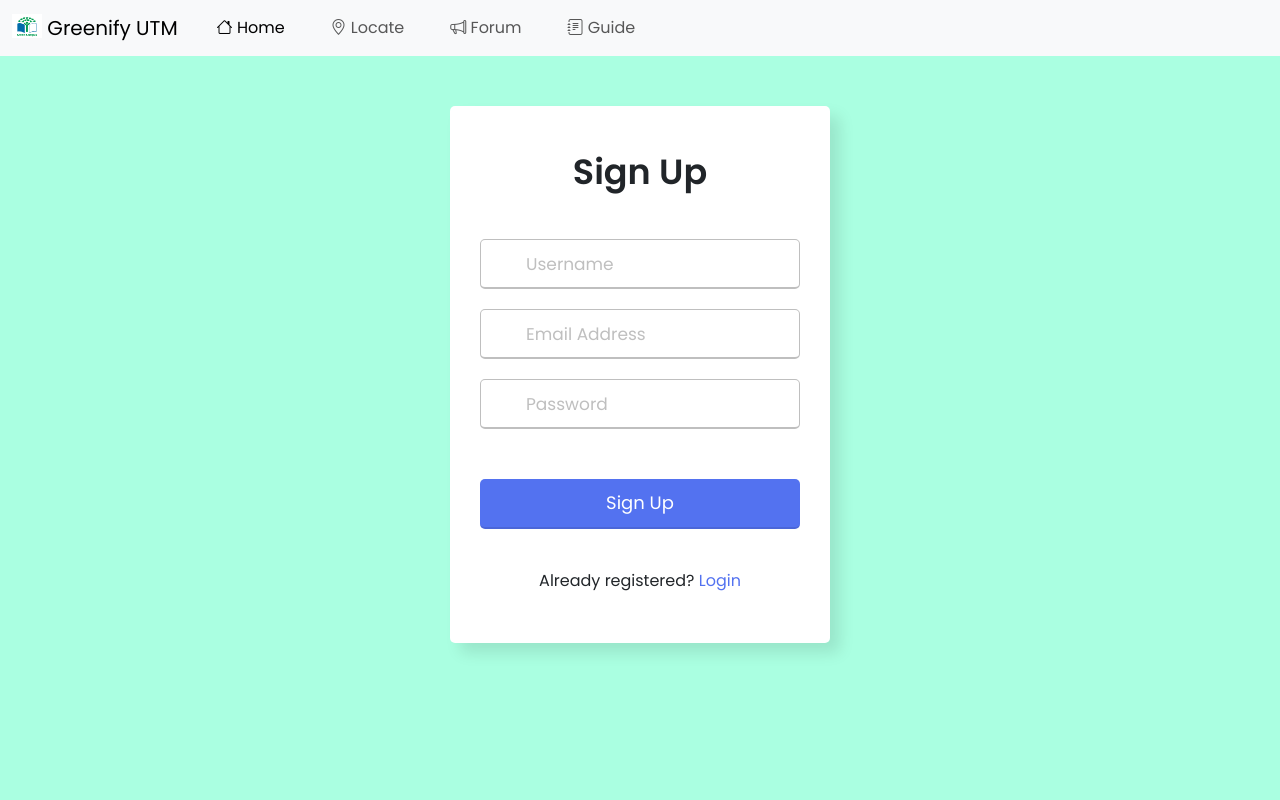
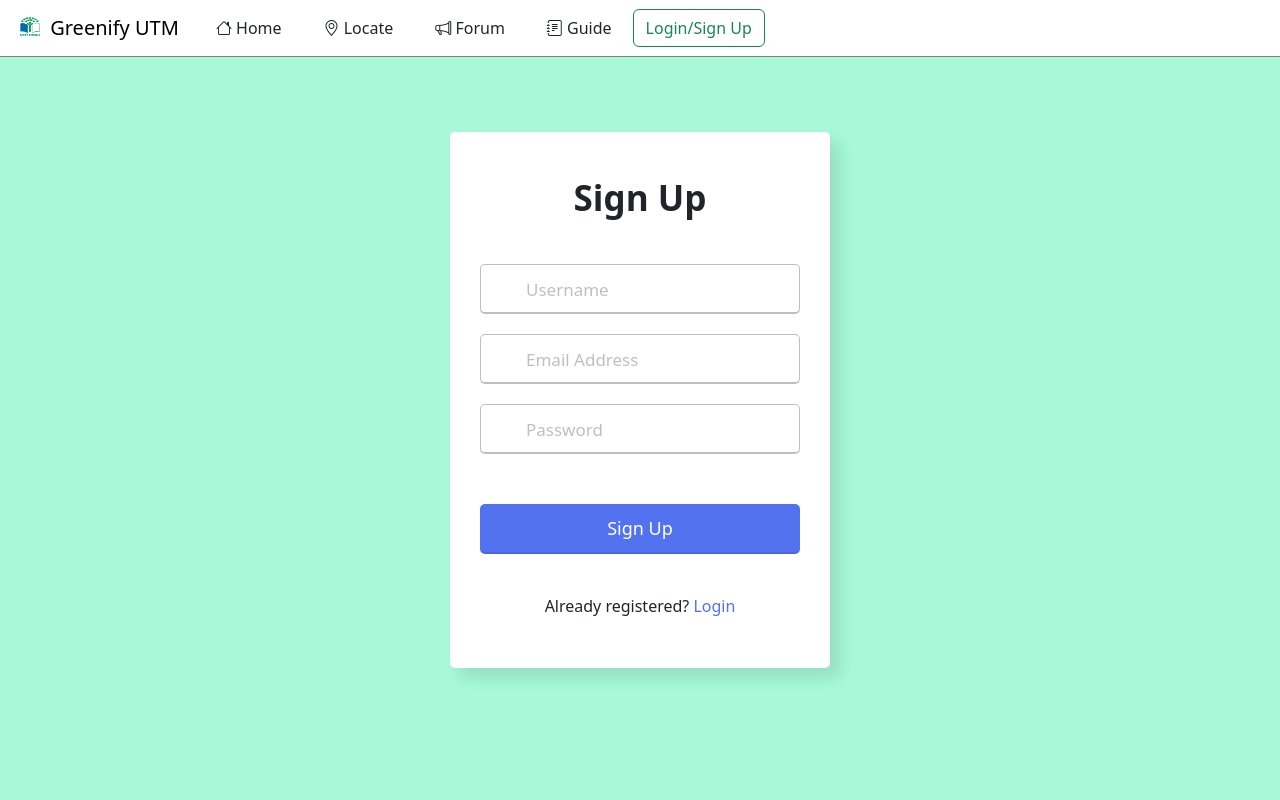
Before and after one commit to jessLijie/green-campus, a PHP site: page /signup.php in a window 1280 px wide. Run offline with PHP 8.4, Linux system fonts and the light colour scheme; data that the repository does not hold is empty.

Commit message:
update header

```diff
--- a/css/login.css
+++ b/css/login.css
@@ -1,14 +1,20 @@
 @import url('https://fonts.googleapis.com/css2?family=Poppins:wght@400;500;600&display=swap');
-body{
-    background-color: #aaffe1;
+.pageContainer{
+  background-color: rgb(167, 249, 215);
+  min-height: 100vh;
+  width: 100%;
+  top: 0;
+  position: absolute;
+  display: flex;
+  justify-content: center;
+  align-items: center;
 }
 ::selection{
   color: #fff;
   background: #5372F0;
 }
+
 .wrapper{
-  margin-top: 50px;
-  margin-bottom: 50px;
   width: 380px;
   padding: 40px 30px 50px 30px;
   background: #fff;
@@ -142,3 +148,20 @@ form input[type="submit"]:hover{
   padding: 10px 0;
   margin: 0;
 }
+
+.message p{
+  padding: 10px 0;
+  border: 1px lightcyan solid;
+}
+
+.btnnn{
+  background-color: #5372F0;
+  color: #fff;
+  border: none;
+  border-radius: 10px;
+  padding: 10px 20px;
+}
+
+.btnnn:hover{
+  background-color: #2c52ed;
+}
--- a/css/main.css
+++ b/css/main.css
@@ -1,15 +1,4 @@
-.nav-item{
-    padding: 0 15px;
-}
-
 body{
     font-family: 'Poppins', sans-serif;
     width: 100%;
 }
-
-.fixedpos{
-    position: fixed;
-    top: 0;
-    z-index: 10;
-    width: 100%;
-}
--- a/header.php
+++ b/header.php
@@ -1,49 +1,140 @@
-<html>
+<!DOCTYPE html>
+<html lang="en">
   <head>
+        <meta charset="UTF-8">
+        <meta http-equiv="X-UA-Compatible" content="IE=edge">
         <link rel="stylesheet" href="https://cdn.jsdelivr.net/npm/bootstrap-icons@1.10.5/font/bootstrap-icons.css">
         <link href="https://cdn.jsdelivr.net/npm/bootstrap@5.3.1/dist/css/bootstrap.min.css" rel="stylesheet"
         integrity="sha384-4bw+/aepP/YC94hEpVNVgiZdgIC5+VKNBQNGCHeKRQN+PtmoHDEXuppvnDJzQIu9" crossorigin="anonymous">
-        <link rel="stylesheet" href="css/main.css">
+        <meta name="viewport" content="width=device-width, initial-scale=1.0">
+        <style>
+            .navbar{
+                width: 100%;
+                background-color: white;
+                border-bottom: 1px solid gray;
+            }
+            .nav-container{
+                display: flex;
+                width: 100%;
+                align-items: center;
+                padding: 0 15px;
+            }
+            .nav-menu{
+                display: flex;
+                list-style: none;
+                margin: 0;
+                padding: 0;
+            }
+            .fixedpos{
+                position: fixed;
+                top: 0;
+                z-index: 10;
+                width: 100%;
+            }
+            .nav-item{
+                padding: 0 15px;
+            }
+            .nav-link{
+                padding: 6px;
+                white-space: nowrap;
+            }
+            .account{
+                margin-left: auto;
+            }
+            .nav-link.active{
+                font-weight: 500;
+            }
+            .nav-link:hover{
+                background-color: whitesmoke;
+            }
+            .account{
+                position: relative;
+            }
+            .accountInfo{
+                display: flex;
+                align-items: center;
+            }
+            .account:hover{
+                cursor: pointer;
+            }
+            .accountInfo p{
+                margin: 0;
+            }
+            .accountDropdown{
+                list-style: none;
+                padding: 0;
+                margin: 0;
+                position: absolute;
+                top: 45px;
+                right: 0;
+                background-color: white;
+                width: 100%;
+                height: 0;
+                transition: height 0.3s linear;
+                transition-delay: 0.1s;
+                overflow: hidden;
+                box-shadow: rgba(50, 50, 93, 0.25) 0px 6px 12px -2px, rgba(0, 0, 0, 0.3) 0px 3px 7px -3px;
+            }
+            .account:hover .accountDropdown{
+                height: 88px;
+                transition: height 0.3s linear;
+                transition-delay: 0.1s;
+            }
+            .accountDropdown li{
+                height: fit-content;
+                display: flex;
+            }
+            .accountDropdown li a{
+                text-decoration: none;
+                color: black;
+                padding: 10px 15px;
+            }
+            .accountDropdown li:hover{
+                background-color: whitesmoke;
+            }
+
+        </style>
     </head>
     <body>
-        <nav class="navbar navbar-expand-lg bg-body-tertiary fixedpos">
-            <div class="container-fluid">
-                <a class="navbar-brand" href="#">
+        <nav class="navbar fixedpos">
+            <div class="nav-container">
+                <a class="navbar-brand" href="main.php">
                     <img src="./images/icon.png" alt="Logo" width="30" height="24" class="d-inline-block align-text-top">
                     Greenify UTM
                 </a>
-                <div class="collapse navbar-collapse" id="navbarTogglerDemo02">
-                    <ul class="navbar-nav me-auto mb-2 mb-lg-0">
+                <ul class="nav-menu">
                     <li class="nav-item">
                         <a class="nav-link <?php echo ($currentPage=="home")? 'active' : ''?> " aria-current="page" href="main.php"> <i class="bi bi-house"></i> Home</a>
                     </li>
 
                     <li class="nav-item">
-                            <a class="nav-link <?php echo ($currentPage=="locate")? 'active' : ''?> " href="locate.php"> <i class="bi bi-geo-alt"></i> Locate</a>
+                        <a class="nav-link <?php echo ($currentPage=="locate")? 'active' : ''?> " href="<?php echo (isset($_SESSION['login']))? 'locate.php' : 'login.php'; ?>" > <i class="bi bi-geo-alt"></i> Locate</a>
                     </li>
 
                     <li class="nav-item">
-                            <a class="nav-link <?php echo ($currentPage=="forum")? 'active' : ''?> " href="forum.php"> <i class="bi bi-megaphone"></i> Forum</a>
+                        <a class="nav-link <?php echo ($currentPage=="forum")? 'active' : ''?> " href="<?php echo (isset($_SESSION['login']))? 'forum.php' : 'login.php'; ?>"> <i class="bi bi-megaphone"></i> Forum</a>
                     </li>
 
                     <li class="nav-item">
-                            <a class="nav-link <?php echo ($currentPage=="guide")? 'active' : ''?> " href="guide.php"> <i class="bi bi-journal-text"></i> Guide</a>
+                        <a class="nav-link <?php echo ($currentPage=="guide")? 'active' : ''?> " href="<?php echo (isset($_SESSION['login']))? 'guide.php' : 'login.php'; ?>"> <i class="bi bi-journal-text"></i> Guide</a>
                     </li>
                 </ul>
-
+                <?php if(isset($_SESSION['login'])){ ?>
+                <div class="account">
+                    <div class="accountInfo">
+                        <i class="bi bi-person-circle" style='margin: 0 10px; font-size: 30px;'></i>
+                        <p><?php echo $_SESSION['username']; ?></p>
+                        <i class="bi bi-caret-down-fill" style='margin: 0 10px;'></i>
                     </div>
-                <?php
-                    if (!isset($_SESSION['login'])){ ?>
+                    <ul class="accountDropdown">
+                        <li><a href="profile.php"><i class="bi bi-person-fill" style='margin: 0 10px 0 0;'></i>Profile</a></li>
+                        <li><a href="logout.php"><i class="bi bi-box-arrow-left" style='margin: 0 10px 0 0;'></i>Log Out</a></li>
+                    </ul>
+                </div>
+                <?php } else{ ?>
                     <a href="login.php"><button type="button" class="btn btn-outline-success" >Login/Sign Up</button></a>
-                <?php } else {?>
-
-
-                    <a href="logout.php"><button type="button" class="btn btn-outline-danger" >Log Out</button></a>
                 <?php } ?>
-
             </div>
-
         </nav>
     </body>
-
 </html>
--- a/post.php
+++ b/post.php
@@ -173,7 +173,7 @@
                 <div class="addcomment">
                     <i class="bi bi-person-circle" style='margin: 0 10px; font-size: 30px;'></i>
                     <form action="" method="post">
-                        <input type="text" name="postComment" class="commentInput" />
+                        <input type="text" name="postComment" class="commentInput" required />
                         <input type="hidden" name="pid" value="<?php echo $postID ?>"/>
                         <input type="submit" name="submitComment" value="Add Comment" class="submitCommentBtn"/>
                     </form>
@@ -196,11 +196,11 @@
                     <div class="comment">
                         <div class="commentUser">
                             <i class="bi bi-person-circle" style='margin: 0 10px; font-size: 30px;'></i>
-                            <p style='margin: 0 10px 0 0;'><?php echo $cusername; ?></p>
+                            <p style='margin: 0 10px 0 0; font-weight: bold;'><?php echo $cusername; ?></p>
                             <p style='margin: 0;'><?php echo $ctime; ?></p>
                         </div>
                         <div class="comment-content">
-                            <p><?php echo $commentContent; ?></p>
+                            <p style='margin: 0 0 5px 0;'><?php echo $commentContent; ?></p>
                         </div>
                         <div class="comment-feature">
                         <?php if($userID == $row['userID'] || $_SESSION['role']=="admin" ){ ?>
--- a/signup.php
+++ b/signup.php
@@ -11,42 +11,13 @@
         integrity="sha384-4bw+/aepP/YC94hEpVNVgiZdgIC5+VKNBQNGCHeKRQN+PtmoHDEXuppvnDJzQIu9" crossorigin="anonymous">
     <link rel="preconnect" href="https://fonts.googleapis.com">
     <link rel="stylesheet" href="css/login.css">
-    <link rel="stylesheet" href="css/main.css">
+    <!--<link rel="stylesheet" href="css/main.css">-->
     <link rel="stylesheet" href="https://cdn.jsdelivr.net/npm/bootstrap-icons@1.10.5/font/bootstrap-icons.css">
 </head>
 
 <body>
-    <nav class="navbar navbar-expand-lg bg-body-tertiary">
-        <div class="container-fluid">
-            <a class="navbar-brand" href="#">
-                <img src="images/icon.png" alt="Logo" width="30" height="24" class="d-inline-block align-text-top">
-                Greenify UTM
-            </a>
-            <div class="collapse navbar-collapse" id="navbarTogglerDemo02">
-                <ul class="navbar-nav me-auto mb-2 mb-lg-0">
-                    <li class="nav-item">
-                        <a class="nav-link active" aria-current="page" href="main.php"> <i class="bi bi-house"></i> Home</a>
-                    </li>
-
-                    <li class="nav-item">
-                        <a class="nav-link " href="#"> <i class="bi bi-geo-alt"></i> Locate</a>
-                    </li>
-
-                    <li class="nav-item">
-                        <a class="nav-link " href="#"> <i class="bi bi-megaphone"></i> Forum</a>
-                    </li>
-
-                    <li class="nav-item">
-                        <a class="nav-link " href="#"> <i class="bi bi-journal-text"></i> Guide</a>
-                    </li>
-                </ul>
-
-            </div>
-
-        </div>
-
-    </nav>
-    <center>
+    <?php include('header.php'); ?>
+    <div class="pageContainer">
         <div class="wrapper">
         <?php
         include("./connectdb.php");
@@ -56,34 +27,44 @@
             $email=$_POST['email'];
             $password=$_POST['password'];
 
-            $verify_query=mysqli_query($con, "SELECT email FROM users WHERE email='$email'");
+            $verify_email=mysqli_query($con, "SELECT email FROM users WHERE email='$email'");
+            $verify_username=mysqli_query($con, "SELECT username FROM users WHERE username='$username'");
 
-            if(mysqli_num_rows($verify_query)!=0)
+            if(mysqli_num_rows($verify_email)!=0 || mysqli_num_rows($verify_username)!=0)
             {
+                if(mysqli_num_rows($verify_email)!=0){
                     echo "<div class='message'>
-                <p>This email is used, Try another One Please!</p>
+                    <p><img src='images/cross.png' width='20px' height='20px' style='margin-right: 10px;' />This email is used, Try another One Please!</p>
                     </div> <br>";
 
-            echo "<a href='javascript:self.history.back()'><button class='btn'>Go Back</button>";
+                    echo "<a href='javascript:self.history.back()'><button class='btnnn'>Go Back</button>";
+                } else if(mysqli_num_rows($verify_username)!=0){
+                    echo "<div class='message'>
+                    <p><img src='images/cross.png' width='20px' height='20px' style='margin-right: 10px;' />This username is used, Try another One Please!</p>
+                    </div> <br>";
+
+                    echo "<a href='javascript:self.history.back()'><button class='btnnn'>Go Back</button>";
+                }
+
             $showForm=false;
 
             } else{
                 mysqli_query($con, "INSERT INTO users(username, uPassword, email, urole) VALUES('$username',md5('$password'), '$email', 'user')") or die("Error Occurred");
 
                 echo"<div class='message'>
-                <p>Registration successfully!</p>
+                <p><img src='images/tick.png' width='20px' height='20px' style='margin-right: 10px;' />Registration successfully!</p>
                 </div> <br>";
-                echo "<a href=./login.php><button class='btn'>Login Now</button>";
+                echo "<a href=./login.php><button class='btnnn'>Login Now</button>";
                 $showForm=false;
             }
         }
         ?>
             <?php if($showForm) {?>
             <header>Sign Up</header>
-            <form action="" method="post">
+            <form action="" method="post" id="signupform" onsubmit="return formValidation()">
             <div class="field username">
                     <div class="input-area">
-                        <input type="text" placeholder="Username" name="username">
+                        <input type="text" placeholder="Username" name="username" onchange="checkUser()">
                         <i class="icon fas fa-envelope"></i>
                         <i class="error error-icon fas fa-exclamation-circle"></i>
                     </div>
@@ -92,7 +73,7 @@
 
                 <div class="field email">
                     <div class="input-area">
-                        <input type="text" placeholder="Email Address" name="email">
+                        <input type="text" placeholder="Email Address" name="email" onchange="checkEmail()">
                         <i class="icon fas fa-envelope"></i>
                         <i class="error error-icon fas fa-exclamation-circle"></i>
                     </div>
@@ -100,7 +81,7 @@
                 </div>
                 <div class="field password">
                     <div class="input-area">
-                        <input type="password" placeholder="Password" name="password">
+                        <input type="password" placeholder="Password" name="password" onchange="checkPass()">
                         <i class="icon fas fa-lock"></i>
                         <i class="error error-icon fas fa-exclamation-circle"></i>
                     </div>
@@ -112,11 +93,8 @@
 
             <div class="sign-txt">Already registered? <a href="login.php">Login</a></div>
         </div>
-        <?php } ?>
-    </center>
-
-    <script>/*
-        const form = document.querySelector("form");
+        <script>
+            const form = document.getElementById("signupform");
                 uField = form.querySelector(".username"),
                 uInput = uField.querySelector("input"),
                 eField = form.querySelector(".email"),
@@ -124,9 +102,7 @@
                 pField = form.querySelector(".password"),
                 pInput = pField.querySelector("input");
 
-        form.onsubmit = (e) => {
-            e.preventDefault(); //preventing from form submitting
-            //if email and password is blank then add shake class in it else call specified function
+            function formValidation(){
                 (uInput.value == "") ? uField.classList.add("shake", "error") : checkUser();
                 (eInput.value == "") ? eField.classList.add("shake", "error") : checkEmail();
                 (pInput.value == "") ? pField.classList.add("shake", "error") : checkPass();
@@ -137,9 +113,14 @@
                     pField.classList.remove("shake");
                 }, 500);
 
-            uInput.onkeyup = () => { checkUser(); }
-            eInput.onkeyup = () => { checkEmail(); } //calling checkEmail function on email input keyup
-            pInput.onkeyup = () => { checkPass(); } //calling checkPassword function on pass input keyup
+                if(!uField.classList.contains("error") && !eField.classList.contains("error") && !pField.classList.contains("error")){
+                    console.log("success");
+                    return true;
+                } else{
+                    console.log("error");
+                    return false;
+                }
+            }
 
             function checkEmail() { //checkEmail function
                 let pattern = /^[^ ]+@[^ ]+\.[a-z]{2,3}$/; //pattern for validate email
@@ -166,16 +147,20 @@
             }
 
             function checkUser() { //checkPass function
-                if (pInput.value == "") { //if pass is empty then add error and remove valid class
-                    pField.classList.add("error");
-                    pField.classList.remove("valid");
+                console.log(uField);
+                if (uInput.value == "") { //if pass is empty then add error and remove valid class
+                    uField.classList.add("error");
+                    uField.classList.remove("valid");
                 } else { //if pass is empty then remove error and add valid class
-                    pField.classList.remove("error");
-                    pField.classList.add("valid");
+                    uField.classList.remove("error");
+                    uField.classList.add("valid");
                 }
             }
-        }*/
         </script>
+        <?php } ?>
+    </div>
+
+
     <script src="https://cdn.jsdelivr.net/npm/bootstrap@5.3.1/dist/js/bootstrap.bundle.min.js"
         integrity="sha384-HwwvtgBNo3bZJJLYd8oVXjrBZt8cqVSpeBNS5n7C8IVInixGAoxmnlMuBnhbgrkm"
         crossorigin="anonymous"></script>
```
Also changed, not shown: login.php (+20 -25 lines), images/cross.png (added), images/postImg/postImg-68871.jpg (added), images/tick.png (added). Lines whose indentation alone changed are shown as unchanged.
